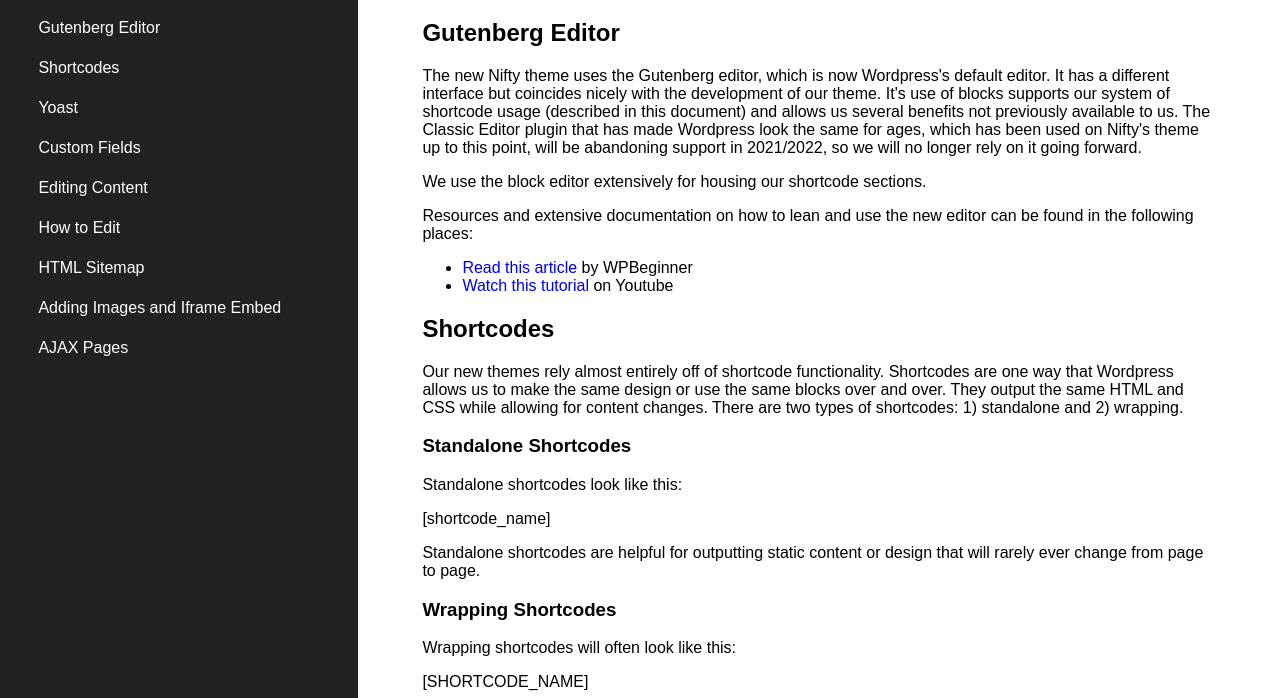
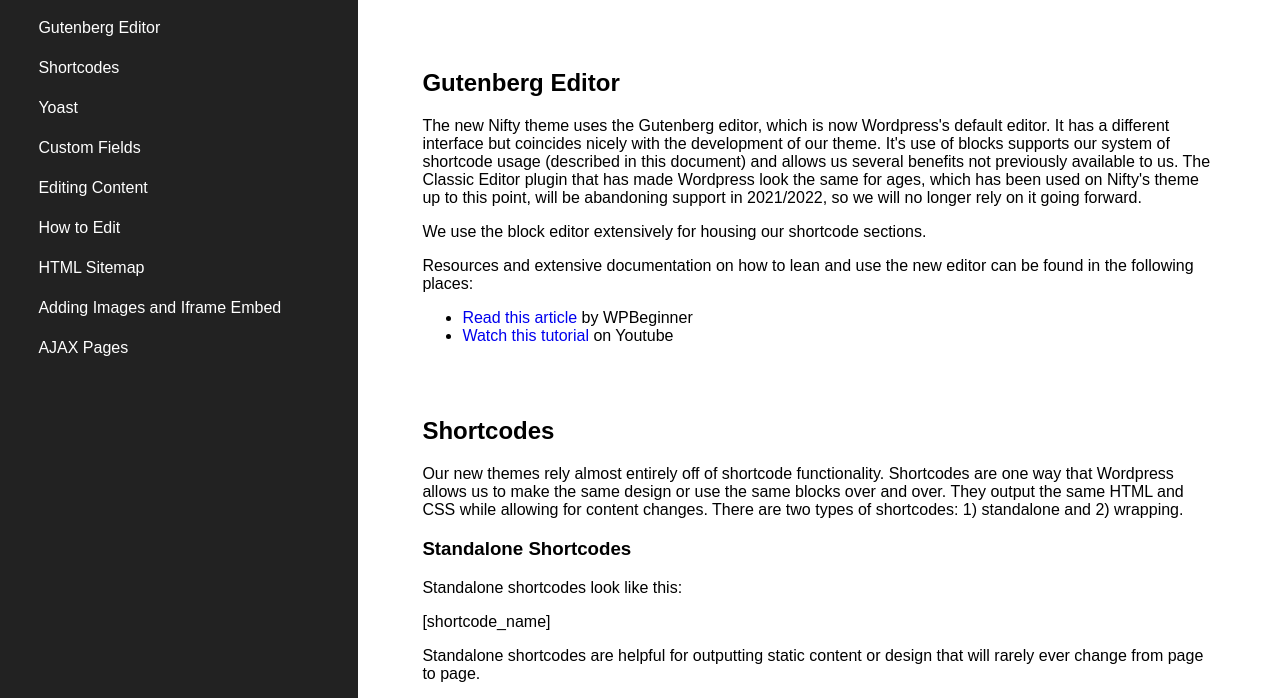
Before and after one commit to JOdom93/pm-theme-guidelines, a plain HTML site: page index.html in a window 1280 px wide. Shown: the part 78-776 px from the top of the page. Drawn offline with Linux system fonts and the light colour scheme.

Commit message:
Update index.html

```diff
--- a/index.html
+++ b/index.html
@@ -17,6 +17,7 @@
 		.main-container > div:first-child a{color: white;}
 		.main-container > div:last-child{ width: 72%; padding: 3% 5%; }
 		.main-container > div:last-child h1{ margin-top: 0; }
+		h2{margin-top: 3em;}
 	</style>
 </head>
 <body>
```
